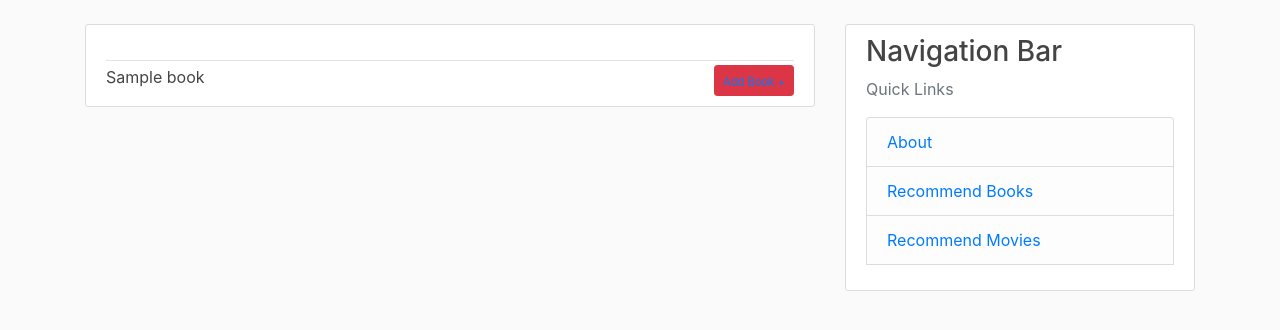
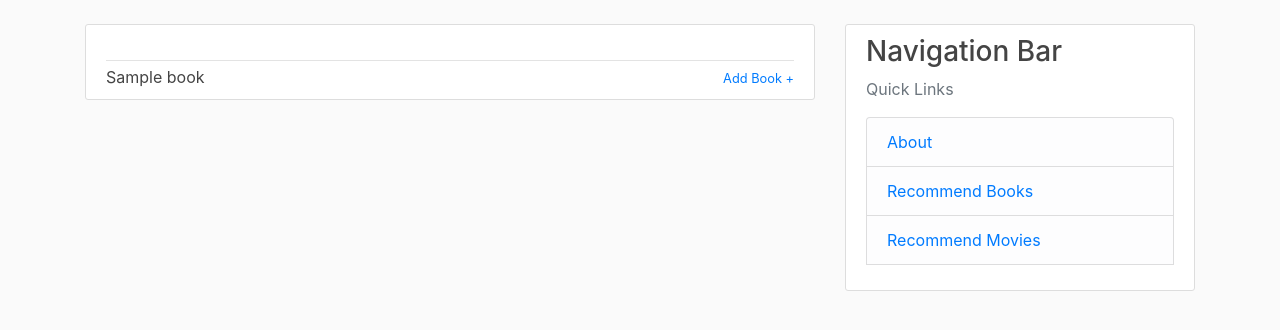
Before and after one commit to jain-aayush/PixelsAndPages, a Flask app: template recommenderwebsite/templates/list_books.html in a window 1280 px wide. Shown: the part 56-386 px from the top of the page. Run offline with Flask 2, Linux system fonts and the light colour scheme; tables that the repository leaves empty hold one stand-in row (values such as "Sample post"); the template is opened without the code that fills it: values that come from a table or form of the project are taken from there, most other values are stand-ins (such as "Sample title", 1, 10 or a date in 2020); parts of the project's set-up code (start-up, migrations or seed data) failed here and were passed over; some libraries are stand-ins or nearby versions.

Commit message:
Removed Add book button and changed to link

```diff
--- a/recommenderwebsite/templates/list_books.html
+++ b/recommenderwebsite/templates/list_books.html
@@ -7,9 +7,7 @@
               <a class="mr-2" href="#">{{ book.authors[0].name }}</a>
             </div>
             <span style="float:right;">
-              <button type="button" class="btn btn-danger btn-sm ">
                 <small><a href="{{ url_for('books.get_ratings', book_id = book.gid) }}">Add Book +</a></small>
-              </button>
             </span>
             <a class="article-title" href="#">{{ book.title }}</a>
           </div>
--- a/recommenderwebsite/templates/list_movies.html
+++ b/recommenderwebsite/templates/list_movies.html
@@ -7,9 +7,7 @@
               <a class="mr-2" href="#">{{ movie.director }}</a>
             </div>
             <span style="float:right;">
-              <button type="button" class="btn btn-danger btn-sm ">
                 <small><a href="{{ url_for('movies.get_ratings', movie_id = movie['id']) }}"> Add Movie +</small></a>
-              </button>
             </span>
             <a class="article-title" href="#">{{ movie['title'] }}</a>
           </div>
```
